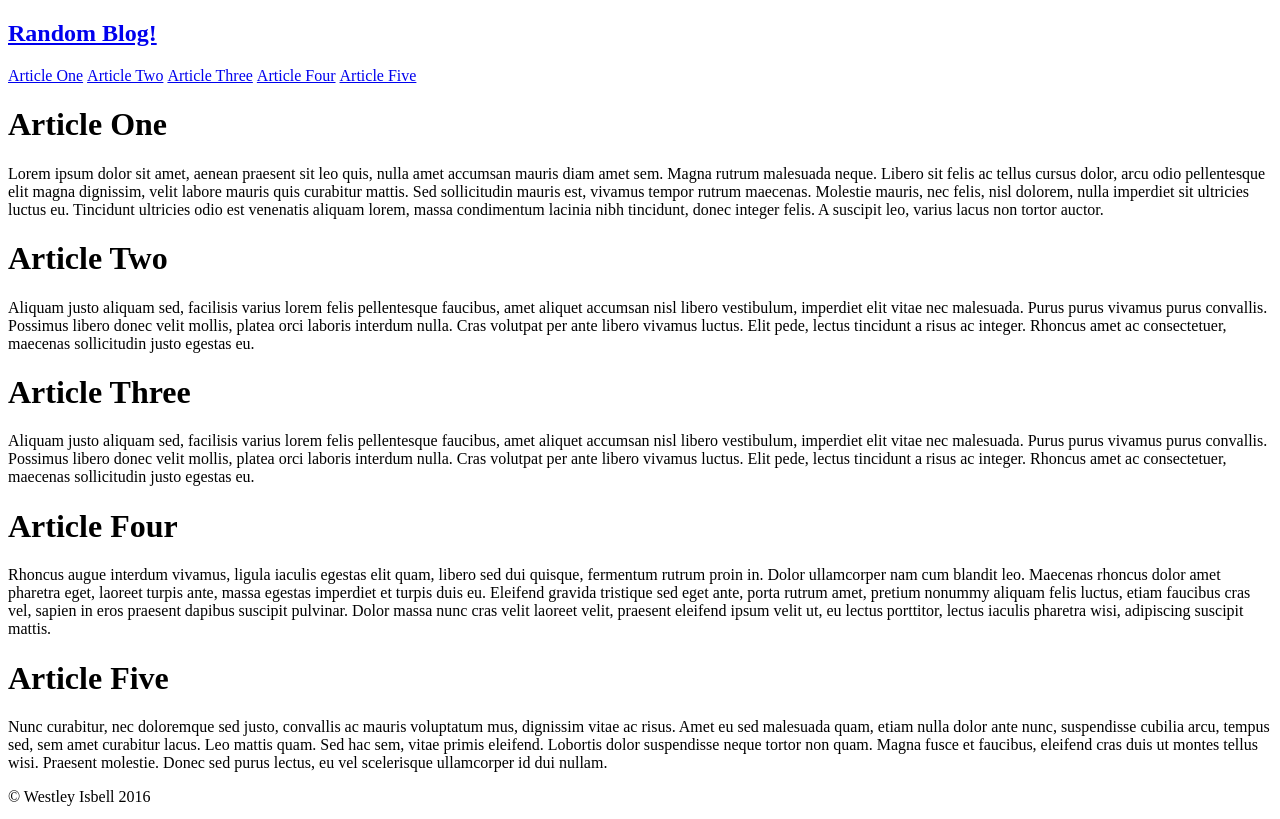
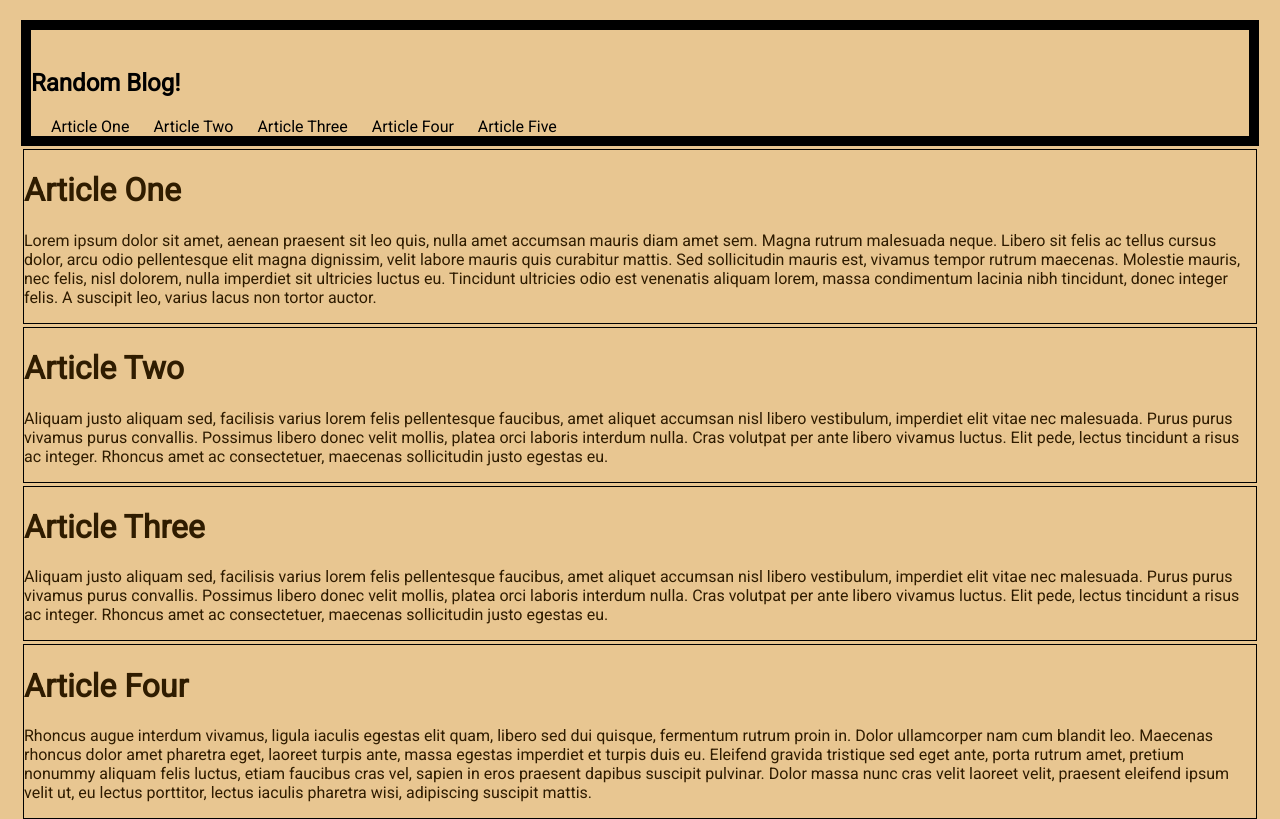
Before and after one commit to Wisbell/html_exercise_blog, a plain HTML site: page index.html in a window 1280 px wide. Shown: the top 819 px of the page. Drawn offline with Linux system fonts and the light colour scheme.

Commit message:
Added black borders around the nav and articles

```diff
--- a/index.html
+++ b/index.html
@@ -2,38 +2,40 @@
 <html>
 <head>
 	<title>Random Blog</title>
+	<link href="https://fonts.googleapis.com/css?family=Roboto" rel="stylesheet">
 	<link rel="stylesheet" type="text/css" href="styles.css">
 </head>
 <body>
 	<nav>
-		<ul>
+		<ul id="nav">
 			<li><a href="."><h1>Random Blog!</h1></a></li>
-			<li><a href="./#article1">Article One</a></li>
-			<li><a href="./#article2">Article Two</a></li>
-			<li><a href="./#article3">Article Three</a></li>
-			<li><a href="./#article4">Article Four</a></li>
-			<li><a href="./#article5">Article Five</a></li>
+			<li><a href="#article1">Article One</a></li>
+			<li><a href="#article2">Article Two</a></li>
+			<li><a href="#article3">Article Three</a></li>
+			<li><a href="#article4">Article Four</a></li>
+			<li><a href="#article5">Article Five</a></li>
 		</ul>
 	</nav>
-
-	<div id="article1"><h1>Article One</h1>
+	<div id="articles">
+	<div id="article1" class="article"><h1>Article One</h1>
 	<p>Lorem ipsum dolor sit amet, aenean praesent sit leo quis, nulla amet accumsan mauris diam amet sem. Magna rutrum malesuada neque. Libero sit felis ac tellus cursus dolor, arcu odio pellentesque elit magna dignissim, velit labore mauris quis curabitur mattis. Sed sollicitudin mauris est, vivamus tempor rutrum maecenas. Molestie mauris, nec felis, nisl dolorem, nulla imperdiet sit ultricies luctus eu. Tincidunt ultricies odio est venenatis aliquam lorem, massa condimentum lacinia nibh tincidunt, donec integer felis. A suscipit leo, varius lacus non tortor auctor.</p>
 	</div>
 
-	<div id="article2"><h1>Article Two</h1>
+	<div id="article2" class="article"><h1>Article Two</h1>
 	<p>Aliquam justo aliquam sed, facilisis varius lorem felis pellentesque faucibus, amet aliquet accumsan nisl libero vestibulum, imperdiet elit vitae nec malesuada. Purus purus vivamus purus convallis. Possimus libero donec velit mollis, platea orci laboris interdum nulla. Cras volutpat per ante libero vivamus luctus. Elit pede, lectus tincidunt a risus ac integer. Rhoncus amet ac consectetuer, maecenas sollicitudin justo egestas eu.</p>
 	</div>
 
-	<div id="article3"><h1>Article Three</h1>
+	<div id="article3" class="article"><h1>Article Three</h1>
 	<p>Aliquam justo aliquam sed, facilisis varius lorem felis pellentesque faucibus, amet aliquet accumsan nisl libero vestibulum, imperdiet elit vitae nec malesuada. Purus purus vivamus purus convallis. Possimus libero donec velit mollis, platea orci laboris interdum nulla. Cras volutpat per ante libero vivamus luctus. Elit pede, lectus tincidunt a risus ac integer. Rhoncus amet ac consectetuer, maecenas sollicitudin justo egestas eu.</p>
 	</div>
 
-	<div id="article4"><h1>Article Four</h1>
+	<div id="article4" class="article"><h1>Article Four</h1>
 	<p>Rhoncus augue interdum vivamus, ligula iaculis egestas elit quam, libero sed dui quisque, fermentum rutrum proin in. Dolor ullamcorper nam cum blandit leo. Maecenas rhoncus dolor amet pharetra eget, laoreet turpis ante, massa egestas imperdiet et turpis duis eu. Eleifend gravida tristique sed eget ante, porta rutrum amet, pretium nonummy aliquam felis luctus, etiam faucibus cras vel, sapien in eros praesent dapibus suscipit pulvinar. Dolor massa nunc cras velit laoreet velit, praesent eleifend ipsum velit ut, eu lectus porttitor, lectus iaculis pharetra wisi, adipiscing suscipit mattis.</p>
 	</div>
 
-	<div id="article5"><h1>Article Five</h1>
+	<div id="article5" class="article"><h1>Article Five</h1>
 	<p>Nunc curabitur, nec doloremque sed justo, convallis ac mauris voluptatum mus, dignissim vitae ac risus. Amet eu sed malesuada quam, etiam nulla dolor ante nunc, suspendisse cubilia arcu, tempus sed, sem amet curabitur lacus. Leo mattis quam. Sed hac sem, vitae primis eleifend. Lobortis dolor suspendisse neque tortor non quam. Magna fusce et faucibus, eleifend cras duis ut montes tellus wisi. Praesent molestie. Donec sed purus lectus, eu vel scelerisque ullamcorper id dui nullam.</p>
+	</div>
 	</div>
 
 	<footer>&copy; Westley Isbell 2016</footer>
--- a/styles.css
+++ b/styles.css
@@ -1,13 +1,42 @@
+body {
+	background-color: rgb(232, 198, 145);
+	font-family: 'Roboto', sans-serif;
+
+	color: rgb(47, 28, 0);
+
+	margin: 20px;
+}
+
+nav {
+	border: 10px solid black;
+	margin: 1px;
+}
+
+a:link {
+	text-decoration: none;
+	color: black;
+}
+
+a:visited {
+	color: black;
+}
+
+a:hover {
+	color: white;
+}
+
 ul {
     list-style-type: none;
     margin: 0;
     padding: 0;
 }
 
-li {
+ul#nav li {
 	display: inline;
+	margin: 10px;
 }
 
-.article1 {
-	border-top: 10px;
+.article {
+	border: 1px solid black;
+	margin: 3px;
 }
```
